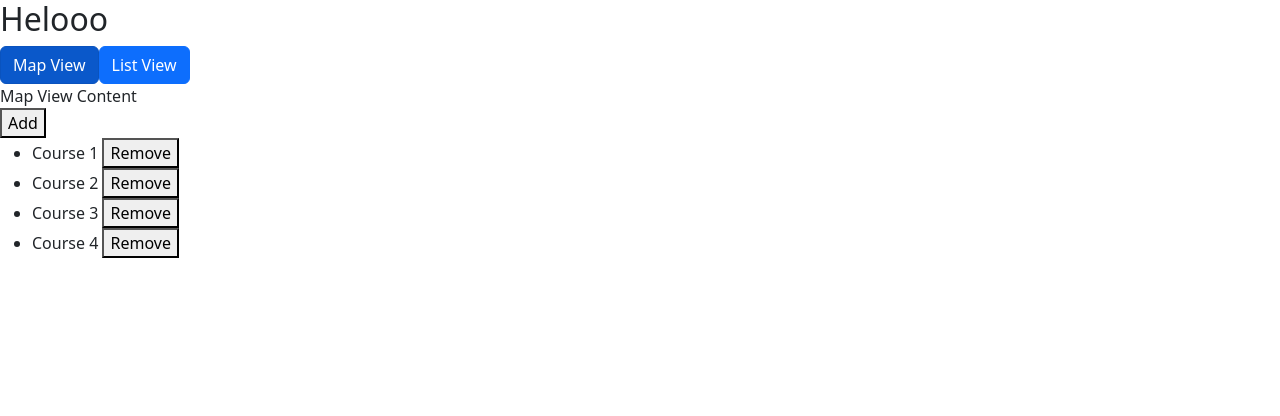
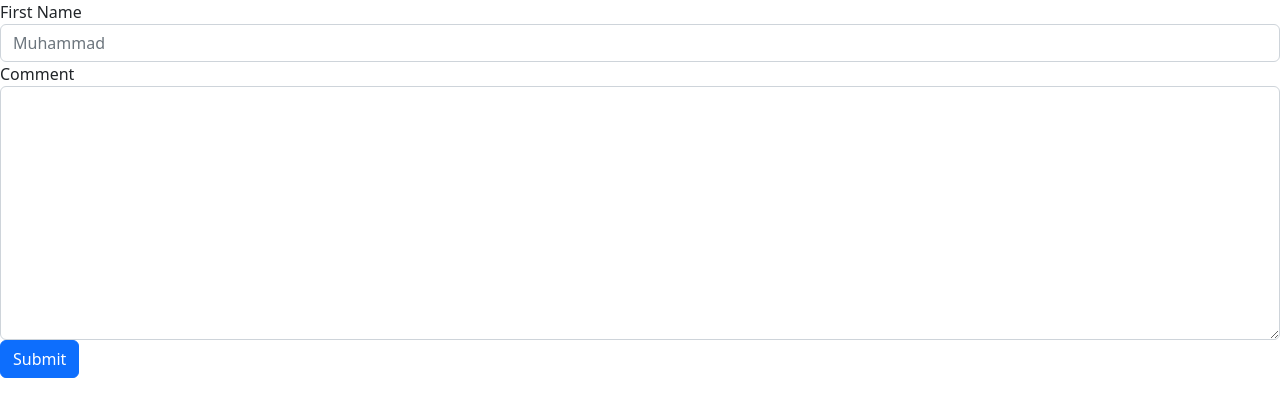
Before and after one commit to asadishfaq/Angular, an Angular app: page / in a window 1280 px wide. Shown: the top 416 px of the page. Built offline with nearby package versions, Linux system fonts and the light colour scheme.

Commit message:
form validation

```diff
--- a/src/app/app.component.html
+++ b/src/app/app.component.html
@@ -1,2 +1,3 @@
-<h2>Helooo</h2>
-<course></course>
+<!-- <h2>Helooo</h2> -->
+<!-- <course></course> -->
+<contact-form></contact-form>
--- a/src/app/contact-form/contact-form.component.html
+++ b/src/app/contact-form/contact-form.component.html
@@ -1 +1,42 @@
-<p>contact-form works!</p>
+<form onsubmit="onSubmit(data)">
+  <div class="form-group">
+    <label for="firstName">First Name</label>
+    <input
+      ngModel
+      required
+      name="firstName"
+      #firstName="ngModel"
+      minlength="3"
+      maxlength="10"
+      pattern="Muhammad"
+      placeholder="Muhammad"
+      id="firstName"
+      type="text"
+      class="form-control"
+    />
+    <div
+      class="alert alert-danger"
+      *ngIf="firstName.touched && !firstName.valid"
+    >
+      <div *ngIf="firstName.errors?.['required']">First Name is Required.</div>
+      <div *ngIf="firstName.errors?.['minlength']">
+        First Name should be minimum 3 characters
+      </div>
+      <div *ngIf="firstName.errors?.['pattern']">
+        First Name does not match the pattern.
+      </div>
+    </div>
+  </div>
+  <div class="form-group">
+    <label for="comment">Comment</label>
+    <textarea
+      ngModel
+      name="comment"
+      id="comment"
+      cols="30"
+      rows="10"
+      class="form-control"
+    ></textarea>
+  </div>
+  <button class="btn btn-primary" type="submit">Submit</button>
+</form>
--- a/src/app/contact-form/contact-form.component.ts
+++ b/src/app/contact-form/contact-form.component.ts
@@ -1,10 +1,12 @@
 import { Component } from '@angular/core';
 
 @Component({
-  selector: 'app-contact-form',
+  selector: 'contact-form',
   templateUrl: './contact-form.component.html',
-  styleUrls: ['./contact-form.component.css']
+  styleUrls: ['./contact-form.component.css'],
 })
 export class ContactFormComponent {
-
+  onSubmit(data: any) {
+    console.log(data);
+  }
 }
```
Also changed, not shown: src/app/app.module.ts (+5 -12 lines).
